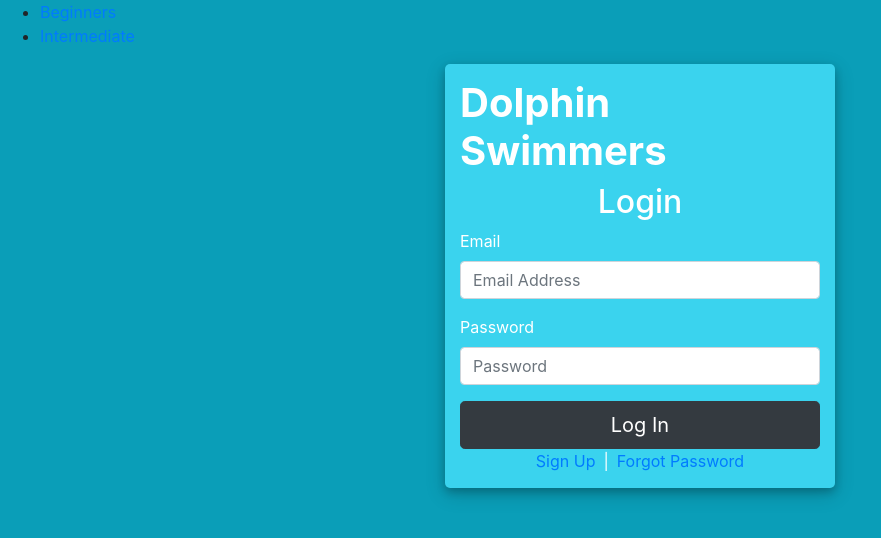
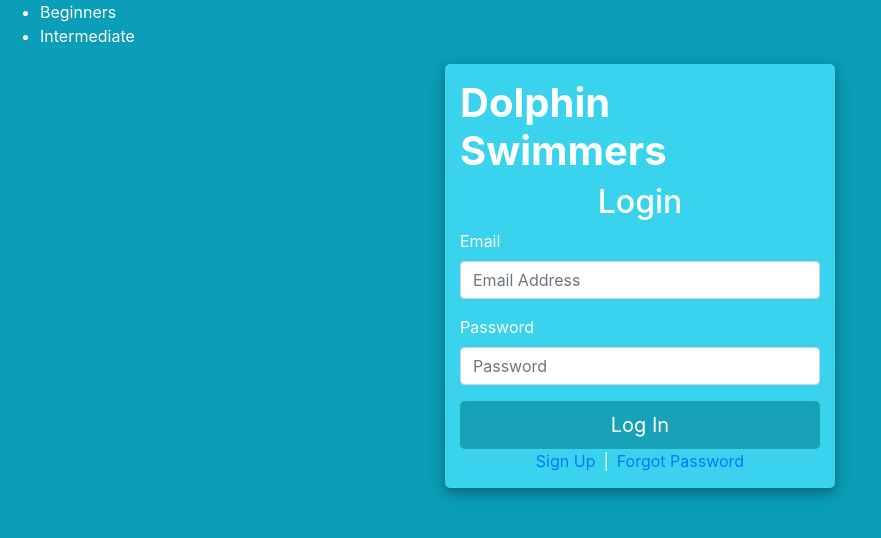
Before and after one commit to jimmymetts/Dolphin-Swimmers, a React (Create React App) app: page / in a window 1280 px wide. Shown: the top 538 px of the page, without its empty margins (0-881 px from the left). Built offline with nearby package versions, Linux system fonts and the light colour scheme.

Commit message:
changed font color to white

```diff
--- a/src/App.css
+++ b/src/App.css
@@ -13,3 +13,12 @@
   background-color: rgb(10, 158, 184);
   height: 100vh;
 }
+
+.Nav-Bar {
+  color: white;
+  font: white;
+}
+
+.Nav-Bar li a {
+  color: white;
+}
--- a/src/Login.js
+++ b/src/Login.js
@@ -16,7 +16,7 @@ function Login() {
                 <Label>Password</Label>
                 <Input type="password" placeholder="Password"/>
             </FormGroup>
-            <Button className='btn-lg btn-dark btn-block'>Log In</Button>
+            <Button className='btn-lg btn-info btn-block'>Log In</Button>
             <div className='text-center'>
                 <a href='/sign-up'>Sign Up</a>
                 <span className='p-2'>|</span>
--- a/src/Navbar.js
+++ b/src/Navbar.js
@@ -1,12 +1,16 @@
 import React from 'react';
 import {Link} from 'react-router-dom';
+import './App.css';
 
 function Navbar() {
     return (
-  <ul>
-      <li><Link to="/beginners">Beginners</Link> </li>
-      <li><Link to="/intermediate">Intermediate</Link> </li>
-  </ul>
+  <div className='Nav-Bar'>
+    <ul >
+        <li><Link to="/beginners">Beginners</Link> </li>
+        <li><Link to="/intermediate">Intermediate</Link> </li>
+    </ul>
+
+  </div>
     )
 }
 
```
